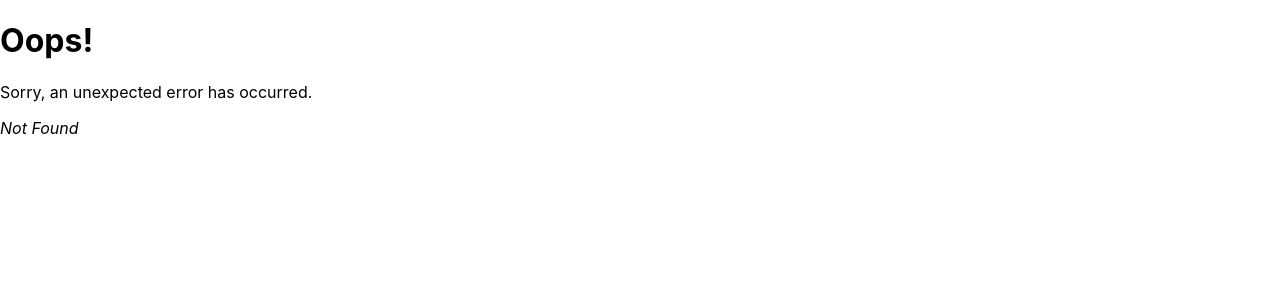
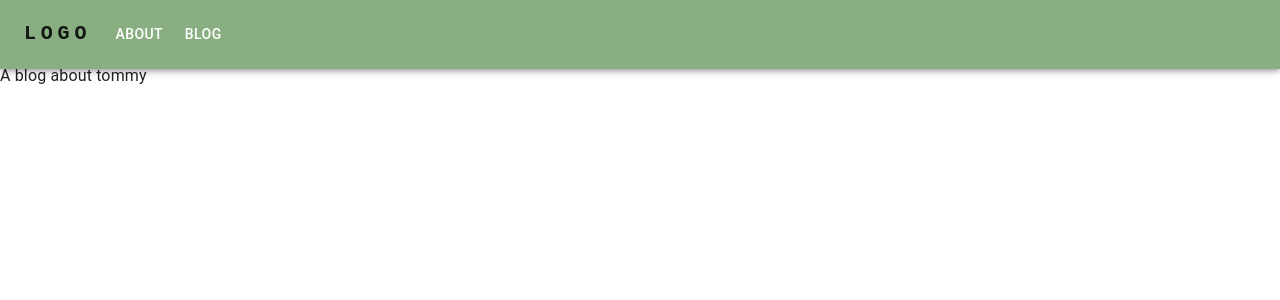
Before and after one commit to tjm165/portfolio, a React (Create React App) app in the folder frontend/: page /blog in a window 1280 px wide. Before the commit this address had no page. Shown: the top 300 px of the page. Built offline with nearby package versions, Linux system fonts and the light colour scheme.

Commit message:
Blog page

```diff
--- a/frontend/src/App/Header/MyAppBar.tsx
+++ b/frontend/src/App/Header/MyAppBar.tsx
@@ -20,13 +20,8 @@ import ListItemButton from "@mui/material/ListItemButton";
 import ListItemText from "@mui/material/ListItemText";
 import { useNavigate } from "react-router-dom";
 import useMediaQuery from "@mui/material/useMediaQuery";
+import pages from "./pages";
 
-type NavOption = {
-  title: string;
-  push: string;
-};
-
-const pages: NavOption[] = [{ title: "About", push: "/about" }];
 const drawerWidth = 240;
 
 interface AppBarProps extends MuiAppBarProps {
--- /dev/null
+++ b/frontend/src/App/Header/pages.tsx
@@ -0,0 +1,11 @@
+type NavOption = {
+  title: string;
+  push: string;
+};
+
+const pages: NavOption[] = [
+  { title: "About", push: "/about" },
+  { title: "Blog", push: "/blog" },
+];
+
+export default pages;
--- /dev/null
+++ b/frontend/src/components/pages/blog/index.tsx
@@ -0,0 +1,5 @@
+import React from "react";
+
+export default function Blog() {
+  return <div>A blog about tommy</div>;
+}
--- a/frontend/src/components/pages/index.tsx
+++ b/frontend/src/components/pages/index.tsx
@@ -1,5 +1,6 @@
 import Home from "./home";
 import ErrorPage from "./error-page";
-import About from "../about";
+import About from "./about";
+import Blog from "./blog";
 
-export { Home, About, ErrorPage };
+export { Home, About, ErrorPage, Blog };
--- a/frontend/src/index.tsx
+++ b/frontend/src/index.tsx
@@ -4,7 +4,7 @@ import "./index.css";
 import App from "./App";
 import reportWebVitals from "./reportWebVitals";
 import { createBrowserRouter, RouterProvider, Route } from "react-router-dom";
-import { Home, About, ErrorPage } from "./components/pages";
+import { Home, About, ErrorPage, Blog } from "./components/pages";
 
 const router = createBrowserRouter([
   {
@@ -15,6 +15,10 @@ const router = createBrowserRouter([
   {
     path: "/about",
     element: <App view={<About />} />,
+  },
+  {
+    path: "/blog",
+    element: <App view={<Blog />} />,
   },
 ]);
 
```
Also changed, not shown: frontend/src/components/pages/about/index.tsx (renamed from frontend/src/components/about/index.tsx).
